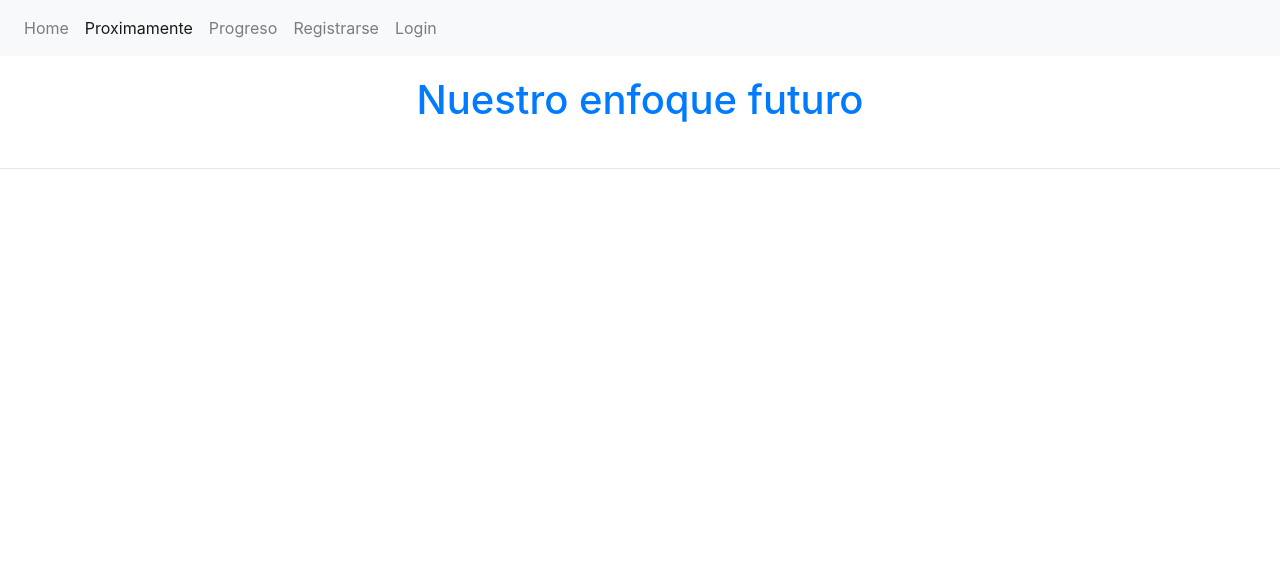
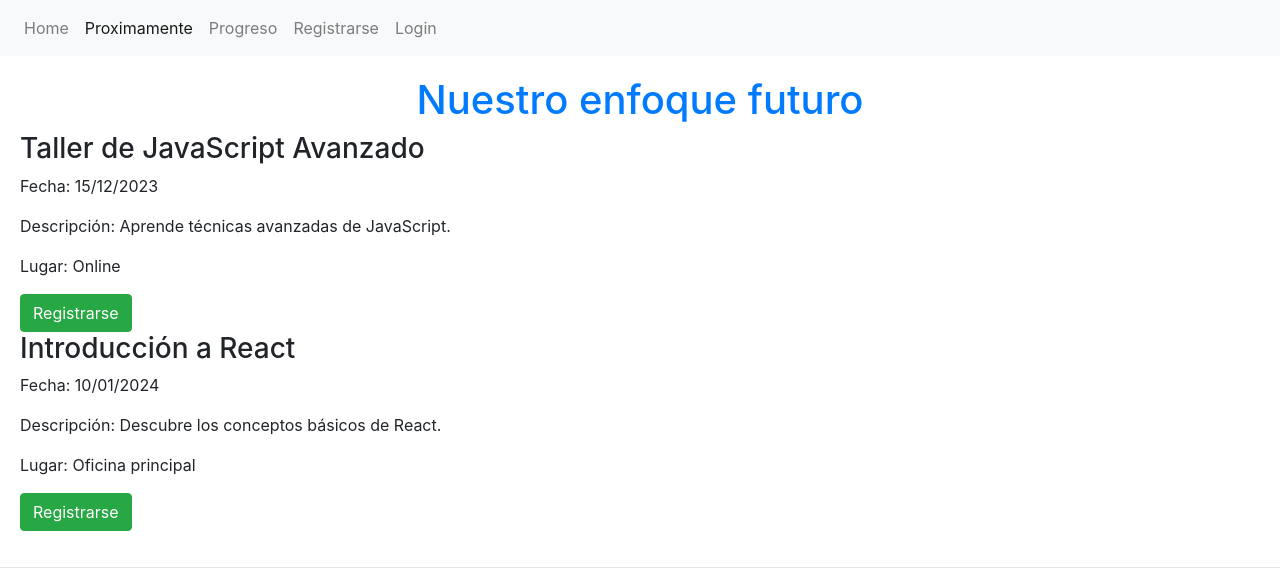
Before and after one commit to viccmedina91/TP-final-obligatorio-web, a plain HTML site: page Proximamente.html in a window 1280 px wide. Drawn offline with nearby package versions, Linux system fonts and the light colour scheme.

Commit message:
agregamos contenido a la sección proximamente

```diff
--- a/Proximamente.html
+++ b/Proximamente.html
@@ -19,7 +19,7 @@
       <span class="navbar-toggler-icon"></span>
     </button>
     <div class="collapse navbar-collapse" id="navbarNav">
-      <ul class="navbar-nav">
+      <ul id="menu" class="navbar-nav">
         <li class="nav-item">
           <a class="nav-link" href="index.html">Home</a>
         </li>
@@ -41,7 +41,9 @@
   <main>
     <!--Proximamente, futuro de la agencia-->
     <h1>Nuestro enfoque futuro</h1>
+    <div id="eventos"></div>
 
+    <script src="proximamente.js"></script>
   </main>
   <footer>
 
--- /dev/null
+++ b/proximamente.js
@@ -0,0 +1,59 @@
+// Datos de eventos (simulados)
+const eventos = [
+    {
+        titulo: "Taller de JavaScript Avanzado",
+        fecha: "15/12/2023",
+        descripcion: "Aprende técnicas avanzadas de JavaScript.",
+        lugar: "Online"
+    },
+    {
+        titulo: "Introducción a React",
+        fecha: "10/01/2024",
+        descripcion: "Descubre los conceptos básicos de React.",
+        lugar: "Oficina principal"
+    },
+];
+
+// Función para mostrar los eventos en la página
+function mostrarEventos() {
+    const eventosDiv = document.getElementById('eventos');
+
+    // Iterar sobre los eventos y crear elementos HTML dinámicamente
+    eventos.forEach(evento => {
+        const eventoDiv = document.createElement('div');
+        eventoDiv.classList.add('evento');
+
+        const titulo = document.createElement('h3');
+        titulo.textContent = evento.titulo;
+
+        const fecha = document.createElement('p');
+        fecha.textContent = `Fecha: ${evento.fecha}`;
+
+        const descripcion = document.createElement('p');
+        descripcion.textContent = `Descripción: ${evento.descripcion}`;
+
+        const lugar = document.createElement('p');
+        lugar.textContent = `Lugar: ${evento.lugar}`;
+        const botonRegistro = document.createElement('button');
+        botonRegistro.textContent = 'Registrarse';
+        botonRegistro.classList.add('boton-registro');
+        botonRegistro.classList.add('btn', 'btn-success');
+
+        botonRegistro.addEventListener('click', function () {
+            alert('Te has registrado para ' + evento.titulo);
+        });
+
+        // Agregar elementos al contenedor principal de eventos
+        eventoDiv.appendChild(titulo);
+        eventoDiv.appendChild(fecha);
+        eventoDiv.appendChild(descripcion);
+        eventoDiv.appendChild(lugar);
+        eventoDiv.appendChild(botonRegistro);
+
+
+        eventosDiv.appendChild(eventoDiv);
+    });
+}
+
+// Cuando se abra la página, se cargaran los elementos
+window.onload = mostrarEventos;
```
